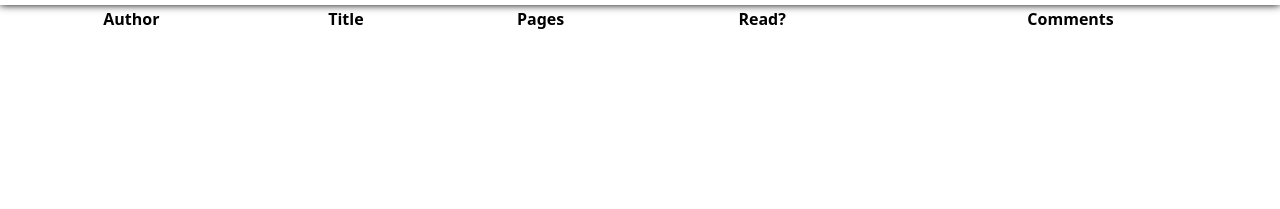
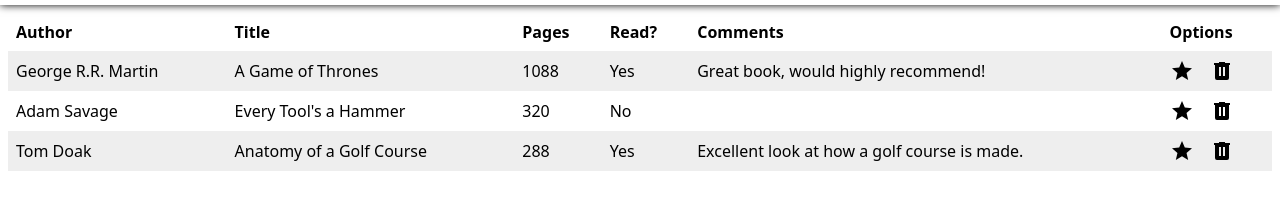
Before and after one commit to cjbarr1013/Library, a plain HTML site: page index.html in a window 1280 px wide. Shown: the part 73-282 px from the top of the page. Drawn offline with Linux system fonts and the light colour scheme.

Commit message:
Fix add book issue where books repeat
Fixed displayBook function so the entire library isn't looped through
when trying to display a new book that has been added

```diff
--- a/index.html
+++ b/index.html
@@ -12,14 +12,18 @@
         <button id="add"><span>+</span>Add Book</button>
     </header>
     <table>
+        <thead>
             <tr>
                 <th>Author</th>
                 <th>Title</th>
                 <th>Pages</th>
                 <th>Read?</th>
                 <th>Comments</th>
-            <th></th>
+                <th>Options</th>
             </tr>
+        </thead>
+        <tbody>
+        </tbody>
     </table>
     <script src="script.js"></script>
 </body>
--- a/script.js
+++ b/script.js
@@ -1,19 +1,78 @@
-const myLibrary = [];
+let myLibrary = [
+  new Book("George R.R. Martin", "A Game of Thrones", 1088, "Yes", "Great book, would highly recommend!"),
+  new Book("Adam Savage", "Every Tool's a Hammer", 320, "No", ""),
+  new Book("Tom Doak", "Anatomy of a Golf Course", 288, "Yes", "Excellent look at how a golf course is made.")
+];
 
-function Book(author, title, pages, read) {
+const myButton = document.querySelector("#add");
+myButton.addEventListener("click", () => {
+  const newBook = addBookToLibrary();
+  displayBook(newBook);
+});
+
+const tableBody = document.querySelector("tbody");
+
+function Book(author, title, pages, read, comments) {
   this.author = author,
   this.title = title,
   this.pages = pages,
   this.read = read
+  this.comments = comments;
 };
 
 function addBookToLibrary() {
-  let author = prompt("Author?");
-  let title = prompt("Title?");
-  let pages = prompt("Pages? (must be a positive integer)");
-  let read = prompt("Have you read it? (y/n)");
-  myLibrary.push(new Book(author, title, pages, read));
+  const author = prompt("Author?");
+  const title = prompt("Title?");
+  const pages = prompt("Pages? (must be a positive integer)");
+  const read = prompt("Have you read it? (y/n)");
+  const comments = prompt("Any comments?");
+
+  const newBook = new Book(author, title, pages, read, comments)
+  myLibrary.push(newBook);
+  return newBook;
 };
 
-const myButton = document.querySelector("#add");
-myButton.addEventListener("click", addBookToLibrary);
+function displayBook(book) {
+  // Create elements and add classes to buttons
+  const row = document.createElement("tr");
+
+  const author = document.createElement("td");
+  author.textContent = book.author;
+
+  const title = document.createElement("td");
+  title.textContent = book.title;
+
+  const pages = document.createElement("td");
+  pages.textContent = book.pages;
+
+  const read = document.createElement("td");
+  read.textContent = book.read;
+
+  const comments = document.createElement("td");
+  comments.textContent = book.comments;
+
+  const options = document.createElement("td");
+  const favBtn = document.createElement("button");
+  favBtn.classList.add("fav-btn");
+  const delBtn = document.createElement("button");
+  delBtn.classList.add("del-btn");
+
+  // Add buttons to table element
+  options.appendChild(favBtn);
+  options.appendChild(delBtn);
+
+  // Add elements to row
+  row.appendChild(author);
+  row.appendChild(title);
+  row.appendChild(pages);
+  row.appendChild(read);
+  row.appendChild(comments);
+  row.appendChild(options);
+
+  // Add row to table
+  tableBody.appendChild(row);
+};
+
+for (const book of myLibrary) {
+  displayBook(book);
+}
--- a/style.css
+++ b/style.css
@@ -12,6 +12,9 @@ header {
     display: flex;
     align-items: center;
     gap: 1rem;
+    position: sticky;
+    top: 0;
+    background-color: white;
     box-shadow: 0 0rem 0.5rem black;
 }
 
@@ -31,6 +34,36 @@ h1:before {
 
 table {
     width: 100vw;
+    padding: 0.5rem;
+    border-spacing: 0;
+}
+
+tbody tr:nth-child(odd) {
+    background: rgb(238, 238, 238);
+}
+
+tbody tr td:last-child {
+    display: flex;
+    gap: 1rem;
+}
+
+tbody tr:hover {
+    background: rgb(200, 200, 200);
+}
+
+td, th {
+    padding: 0.5rem;
+    text-align: left;
+}
+
+td button {
+    height: 1.5rem;
+    width: 1.5rem;
+    border: none;
+}
+
+button:hover {
+    cursor: pointer;
 }
 
 #add {
@@ -45,12 +78,11 @@ table {
     border: 2px solid black;
     border-radius: 0.5rem;
     fill: black;
-    transition: all 0.5s;
+    transition: all 0.3s;
     touch-action: manipulation;
 }
 
 #add:hover {
-    cursor: pointer;
     border-color: #06f;
     color: #06f;
     fill: #06f;
@@ -66,3 +98,23 @@ table {
     margin-bottom: 0.25rem;
     font-size: 2rem;
 }
+
+.fav-btn {
+    background: url(icons/star.svg) no-repeat center;
+}
+
+.fav-btn:hover {
+    filter: invert(85%) sepia(100%) saturate(759%) hue-rotate(359deg) brightness(103%) contrast(106%);
+}
+
+.del-btn {
+    background: url(icons/trash-can.svg) no-repeat center;
+}
+
+.del-btn:hover {
+    filter: invert(25%) sepia(100%) saturate(7194%) hue-rotate(357deg) brightness(92%) contrast(119%);
+}
+
+.favorite {
+    background: rgb(255, 255, 0) !important;
+}
```
Also changed, not shown: icons/star.svg (added), icons/trash-can.svg (added). Lines whose indentation alone changed are shown as unchanged.
